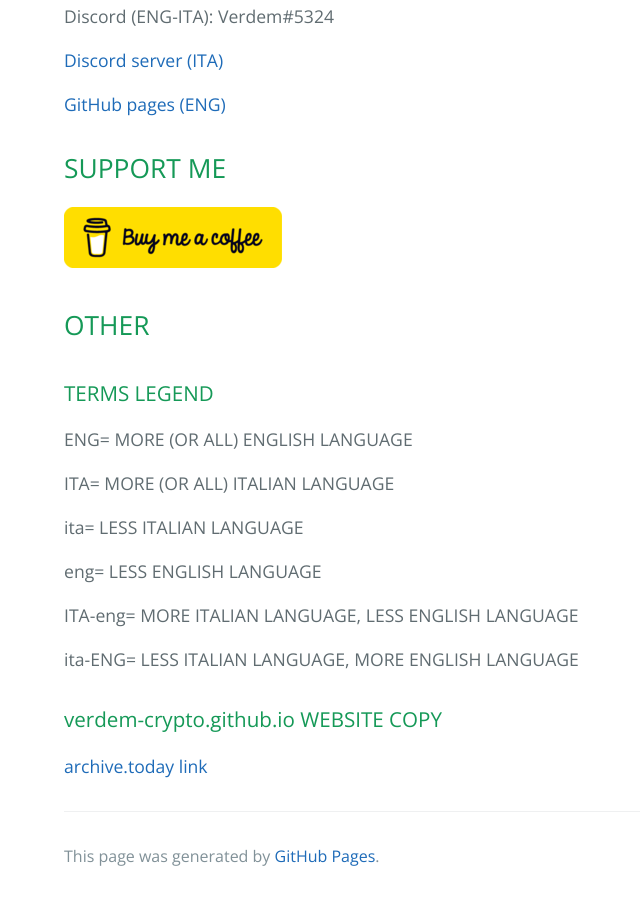
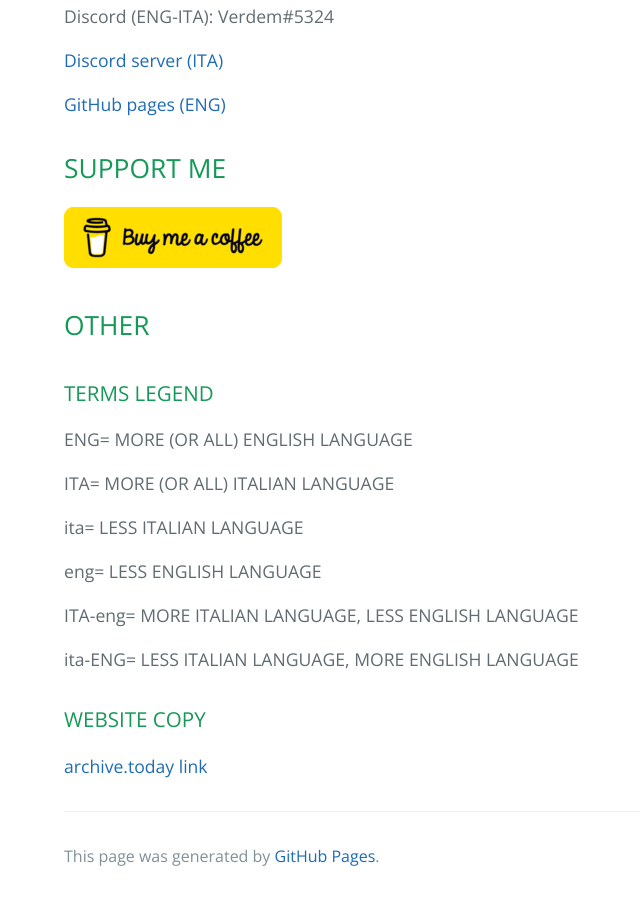
Before and after one commit to Verdem-crypto/verdem-crypto.github.io, a Jekyll site: the page built from index.md, in a window 1280 px wide and 900 px high, scrolled down 2674 px. Shown: the whole window, without its empty margins (160-800 px from the left). Built offline with Jekyll 4.4.1, drawn with Linux system fonts in a browser that asks for light colours; our own code applies the rules of GitHub Pages for plain Markdown files.

Commit message:
Update index.md

```diff
--- a/index.md
+++ b/index.md
@@ -86,6 +86,6 @@ ITA-eng= MORE ITALIAN LANGUAGE, LESS ENGLISH LANGUAGE
 
 ita-ENG= LESS ITALIAN LANGUAGE, MORE ENGLISH LANGUAGE
 
-### verdem-crypto.github.io WEBSITE COPY
+### WEBSITE COPY
 
 [archive.today link](http://archive.today/eBySX)
```
